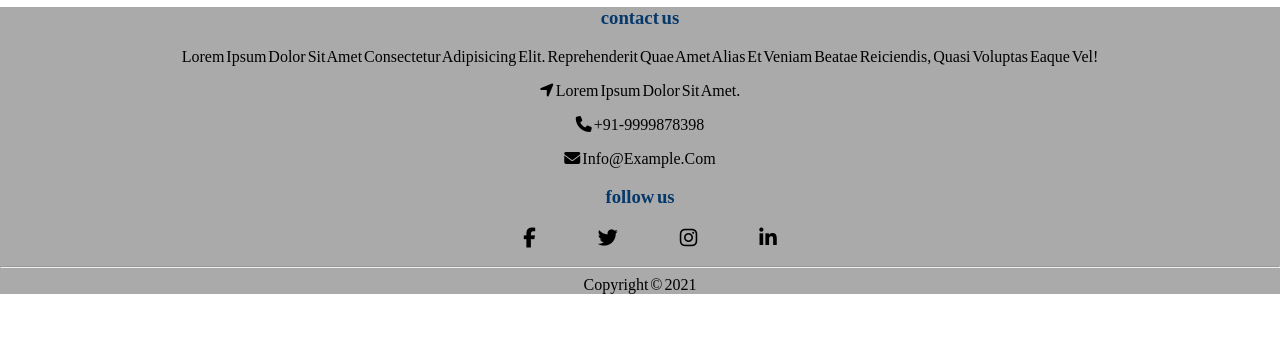
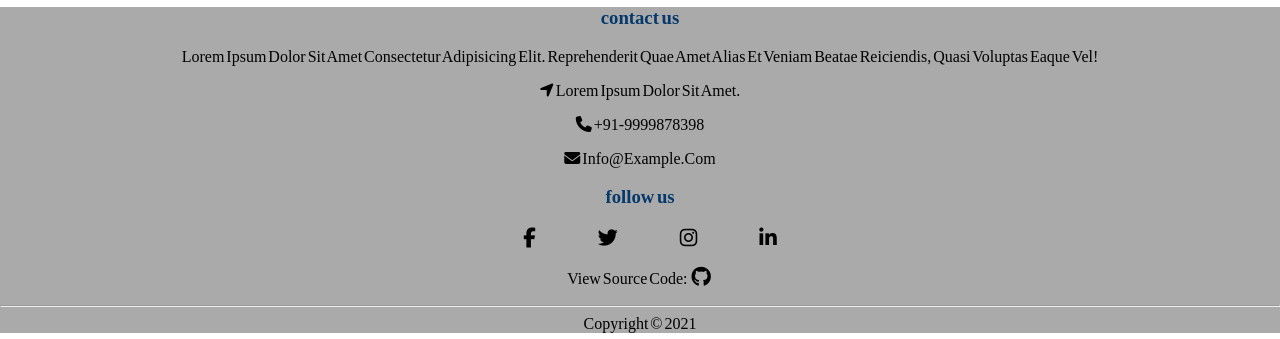
Before and after one commit to hardikg2907/The-Uke-Site, a plain HTML site: page index.html in a window 1280 px wide. Shown: the part 1252-1591 px from the top of the page. Before the commit the page ends 1552 px from the top, so only its background shows below. Drawn offline with Linux system fonts and the light colour scheme; a web font is replaced by a local one.

Commit message:
minor footer changes

```diff
--- a/index.html
+++ b/index.html
@@ -108,6 +108,7 @@
         <li><a href="https://youtu.be/EEvopkbc4FE" target="_blank"><i class="fa fa-instagram"></i></a></li>
         <li><a href="https://youtu.be/nVmXsBNfwHY?t=131" target="_blank"><i class="fa fa-linkedin"></i></a></li>
     </ul>
+    <p>View source code: <a href="https://github.com/hardikg2907/The-Uke-Site" target="_blank"><i class="fa fa-github"></i></a></p>
 
     <hr>
     <p class="copy">Copyright <span>&copy;</span> 2021</p>
--- a/styles.css
+++ b/styles.css
@@ -213,6 +213,9 @@ footer h3{
 .copy{
     margin-top:0px;
 }
+footer p a{
+    color: black;
+}
 
 /* little dot
 .little-dot{
@@ -231,7 +234,7 @@ footer h3{
     /* For tablets */
     .offer-imgs img{
         width: auto;
-        max-width: 12.5rem;
+        max-width: 10.5rem;
         height: auto;
     }
 }
```
